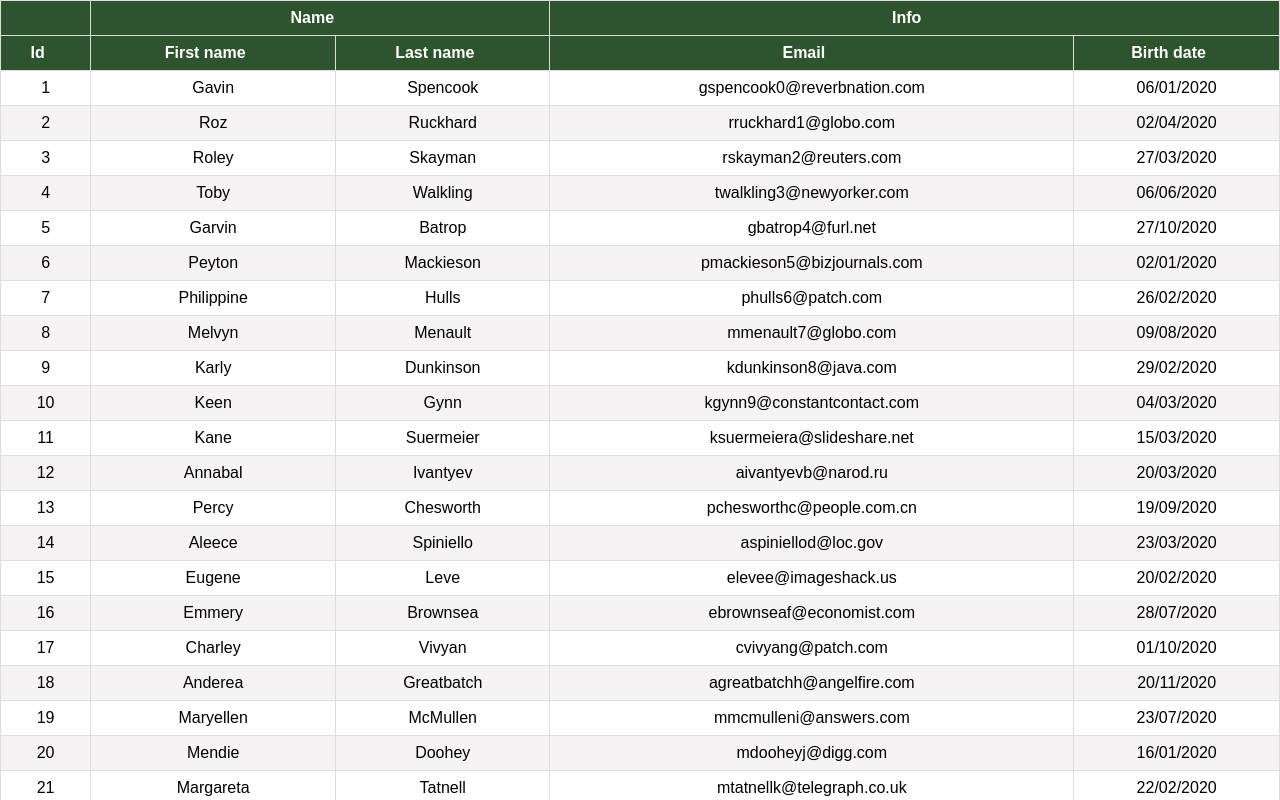
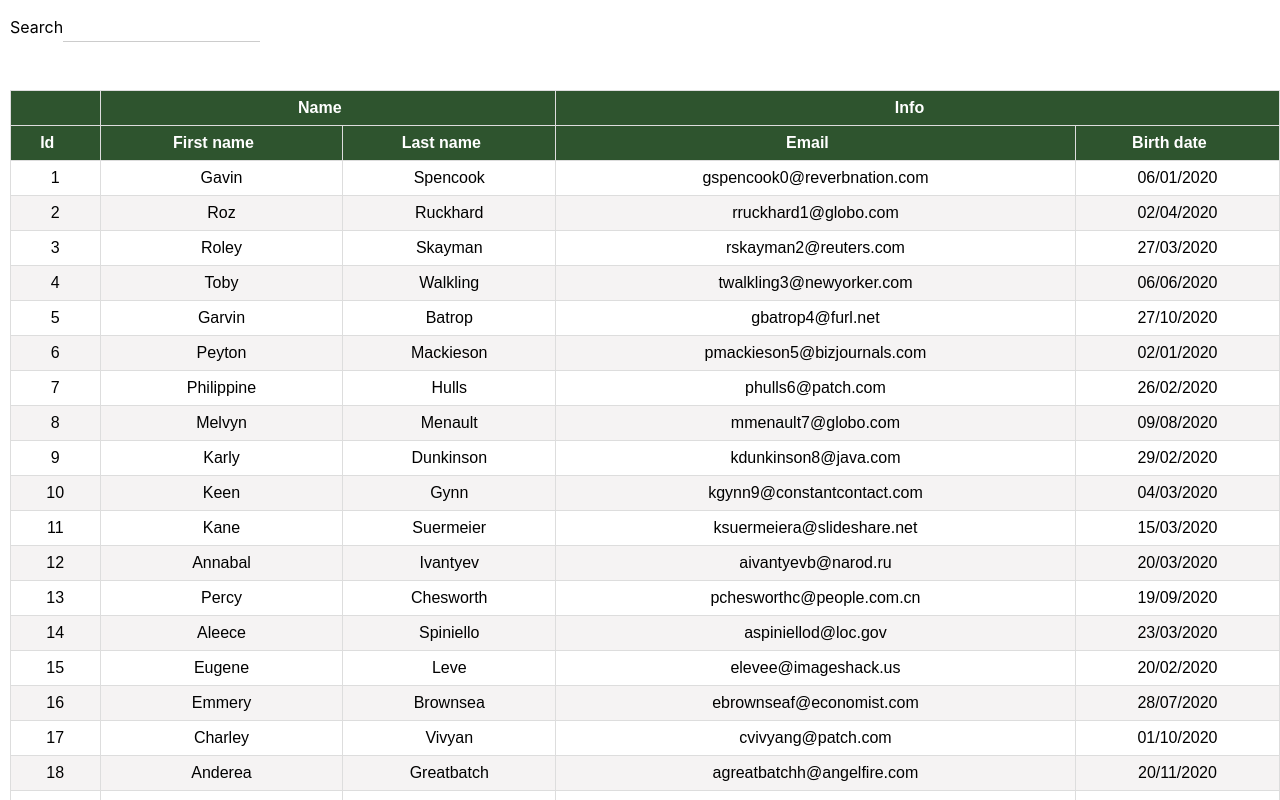
Before and after one commit to devlev1980/react-table-demo, a React (Create React App) app: page / in a window 1280 px wide. Shown: the top 800 px of the page. Built offline with nearby package versions, Linux system fonts and the light colour scheme.

Commit message:
add global filtering

```diff
--- a/src/App.css
+++ b/src/App.css
@@ -1,5 +1,7 @@
 .App {
-  text-align: center;
+  /*text-align: center;*/
+  margin-top: 1rem;
+  margin-left: 10px;
 }
 
 .App-logo {
--- a/src/App.js
+++ b/src/App.js
@@ -3,12 +3,14 @@ import './App.css';
 import BasicTable from "./components/React-Table/Basic_Table";
 import React from "react";
 import SortingTable from "./components/React-Table/Sorting_table";
+import GlobalFilteringTable from "./components/React-Table/Global_Filtering_Table";
 
 function App() {
   return (
     <div className="App">
       {/*<BasicTable/>*/}
-      <SortingTable/>
+      {/*<SortingTable/>*/}
+      <GlobalFilteringTable/>
     </div>
   );
 }
--- /dev/null
+++ b/src/components/React-Table/Global_Filter_Input.js
@@ -0,0 +1,12 @@
+import React from 'react';
+import './global_filter_input.css'
+function GlobalFilterInput({searchTerm,setFilter}) {
+    return (
+        <div>
+            <span>Search{''}</span>
+            <input type="text" value={searchTerm || ''} onChange={(e)=> setFilter(e.target.value)}/>
+        </div>
+    );
+}
+
+export default GlobalFilterInput;
--- /dev/null
+++ b/src/components/React-Table/Global_Filtering_Table.js
@@ -0,0 +1,73 @@
+import React, {useMemo} from 'react';
+import {useTable,useGlobalFilter,useSortBy} from 'react-table';
+// import MOCK_DATA from './MOCK_DATA.json';
+import MOCK_DATA_2 from './MOCK_DATA_2.json';
+import {COLUMNS,GROUPED_COLUMNS} from './Columns';
+import './basic_table.css';
+import GlobalFilterInput from "./Global_Filter_Input";
+
+const GlobalFilteringTable = () => {
+    const columns = useMemo(() => GROUPED_COLUMNS, []);
+    const data = useMemo(() => MOCK_DATA_2, []);
+    const tableInstance = useTable({
+        columns: columns,
+        data: data
+    },useGlobalFilter,useSortBy);
+
+    const {
+        getTableProps,
+        getTableBodyProps,
+        headerGroups,
+        footerGroups,
+        rows,
+        state,
+        setGlobalFilter,
+        prepareRow} = tableInstance;
+
+    const {globalFilter } = state;
+    return (
+        <>
+            <GlobalFilterInput searchTerm={globalFilter} setFilter={setGlobalFilter}/>
+            <table {...getTableProps()}>
+                <thead>
+                {headerGroups.map(group=> (
+                    <tr {...group.getHeaderGroupProps()}>
+                        {group.headers.map((column)=>
+                            <th {...column.getHeaderProps(column.getSortByToggleProps)}>
+                                {column.render('Header')}
+                                <span>
+                                    {column.isSorted? (column.isSortedDesc? '⬇️': '⬆️'): ''}
+                                </span>
+                            </th>
+                        )}
+                    </tr>
+                ))}
+
+                </thead>
+                <tbody {...getTableBodyProps()}>
+                {rows.map((row)=>{
+                    prepareRow(row);
+                    return (
+                        <tr {...row.getRowProps()}>
+                            {row.cells.map((cell)=> {
+                                return <td {...cell.getCellProps()}>{cell.render('Cell')}</td>
+                            })}
+                        </tr>
+                    )
+                })}
+                </tbody>
+                {/*<tfoot>*/}
+                {/*{footerGroups.map(group=> (*/}
+                {/*    <tr {...group.getFooterGroupProps()}>*/}
+                {/*        {group.headers.map((column)=>*/}
+                {/*            <th {...column.getFooterProps()}>{column.render('Footer')}</th>*/}
+                {/*        )}*/}
+                {/*    </tr>*/}
+                {/*))}*/}
+                {/*</tfoot>*/}
+            </table>
+        </>
+    );
+};
+
+export default GlobalFilteringTable;
--- a/src/components/React-Table/Sorting_table.js
+++ b/src/components/React-Table/Sorting_table.js
@@ -1,67 +1,67 @@
-import React, {useMemo} from 'react';
-import {useTable,useSortBy} from 'react-table';
-// import MOCK_DATA from './MOCK_DATA.json';
-import MOCK_DATA_2 from './MOCK_DATA_2.json';
-import {COLUMNS,GROUPED_COLUMNS} from './Columns';
-import './basic_table.css';
-
-const SortingTable = () => {
-    const columns = useMemo(() => GROUPED_COLUMNS, []);
-    const data = useMemo(() => MOCK_DATA_2, []);
-    const tableInstance = useTable({
-        columns: columns,
-        data: data
-    },useSortBy);
-
-    const {
-        getTableProps,
-        getTableBodyProps,
-        headerGroups,
-        footerGroups,
-        rows,
-        prepareRow} = tableInstance
-    return (
-        <div>
-            <table {...getTableProps()}>
-                <thead>
-                {headerGroups.map(group=> (
-                    <tr {...group.getHeaderGroupProps()}>
-                        {group.headers.map((column)=>
-                            <th {...column.getHeaderProps(column.getSortByToggleProps)}>
-                                {column.render('Header')}
-                                <span>
-                                    {column.isSorted? (column.isSortedDesc? '⬇️': '⬆️'): ''}
-                                </span>
-                            </th>
-                        )}
-                    </tr>
-                ))}
-
-                </thead>
-                <tbody {...getTableBodyProps()}>
-                {rows.map((row)=>{
-                    prepareRow(row);
-                    return (
-                        <tr {...row.getRowProps()}>
-                            {row.cells.map((cell)=> {
-                                return <td {...cell.getCellProps()}>{cell.render('Cell')}</td>
-                            })}
-                        </tr>
-                    )
-                })}
-                </tbody>
-                <tfoot>
-                {footerGroups.map(group=> (
-                    <tr {...group.getFooterGroupProps()}>
-                        {group.headers.map((column)=>
-                            <th {...column.getFooterProps()}>{column.render('Footer')}</th>
-                        )}
-                    </tr>
-                ))}
-                </tfoot>
-            </table>
-        </div>
-    );
-};
-
-export default SortingTable;
+// import React, {useMemo} from 'react';
+// import {useTable,useSortBy} from 'react-table';
+// // import MOCK_DATA from './MOCK_DATA.json';
+// import MOCK_DATA_2 from './MOCK_DATA_2.json';
+// import {COLUMNS,GROUPED_COLUMNS} from './Columns';
+// import './basic_table.css';
+//
+// const SortingTable = () => {
+//     const columns = useMemo(() => GROUPED_COLUMNS, []);
+//     const data = useMemo(() => MOCK_DATA_2, []);
+//     const tableInstance = useTable({
+//         columns: columns,
+//         data: data
+//     },useSortBy);
+//
+//     const {
+//         getTableProps,
+//         getTableBodyProps,
+//         headerGroups,
+//         footerGroups,
+//         rows,
+//         prepareRow} = tableInstance
+//     return (
+//         <div>
+//             <table {...getTableProps()}>
+//                 <thead>
+//                 {headerGroups.map(group=> (
+//                     <tr {...group.getHeaderGroupProps()}>
+//                         {group.headers.map((column)=>
+//                             <th {...column.getHeaderProps(column.getSortByToggleProps)}>
+//                                 {column.render('Header')}
+//                                 <span>
+//                                     {column.isSorted? (column.isSortedDesc? '⬇️': '⬆️'): ''}
+//                                 </span>
+//                             </th>
+//                         )}
+//                     </tr>
+//                 ))}
+//
+//                 </thead>
+//                 <tbody {...getTableBodyProps()}>
+//                 {rows.map((row)=>{
+//                     prepareRow(row);
+//                     return (
+//                         <tr {...row.getRowProps()}>
+//                             {row.cells.map((cell)=> {
+//                                 return <td {...cell.getCellProps()}>{cell.render('Cell')}</td>
+//                             })}
+//                         </tr>
+//                     )
+//                 })}
+//                 </tbody>
+//                 <tfoot>
+//                 {footerGroups.map(group=> (
+//                     <tr {...group.getFooterGroupProps()}>
+//                         {group.headers.map((column)=>
+//                             <th {...column.getFooterProps()}>{column.render('Footer')}</th>
+//                         )}
+//                     </tr>
+//                 ))}
+//                 </tfoot>
+//             </table>
+//         </div>
+//     );
+// };
+//
+// export default SortingTable;
--- /dev/null
+++ b/src/components/React-Table/global_filter_input.css
@@ -0,0 +1,6 @@
+input{
+    padding: 5px 10px;
+    border:0;
+    border-bottom: 1px solid #ccc;
+    margin-bottom: 3rem;
+}
```
Also changed, not shown: 1 other file (tests, documents, lock files or other folders).
